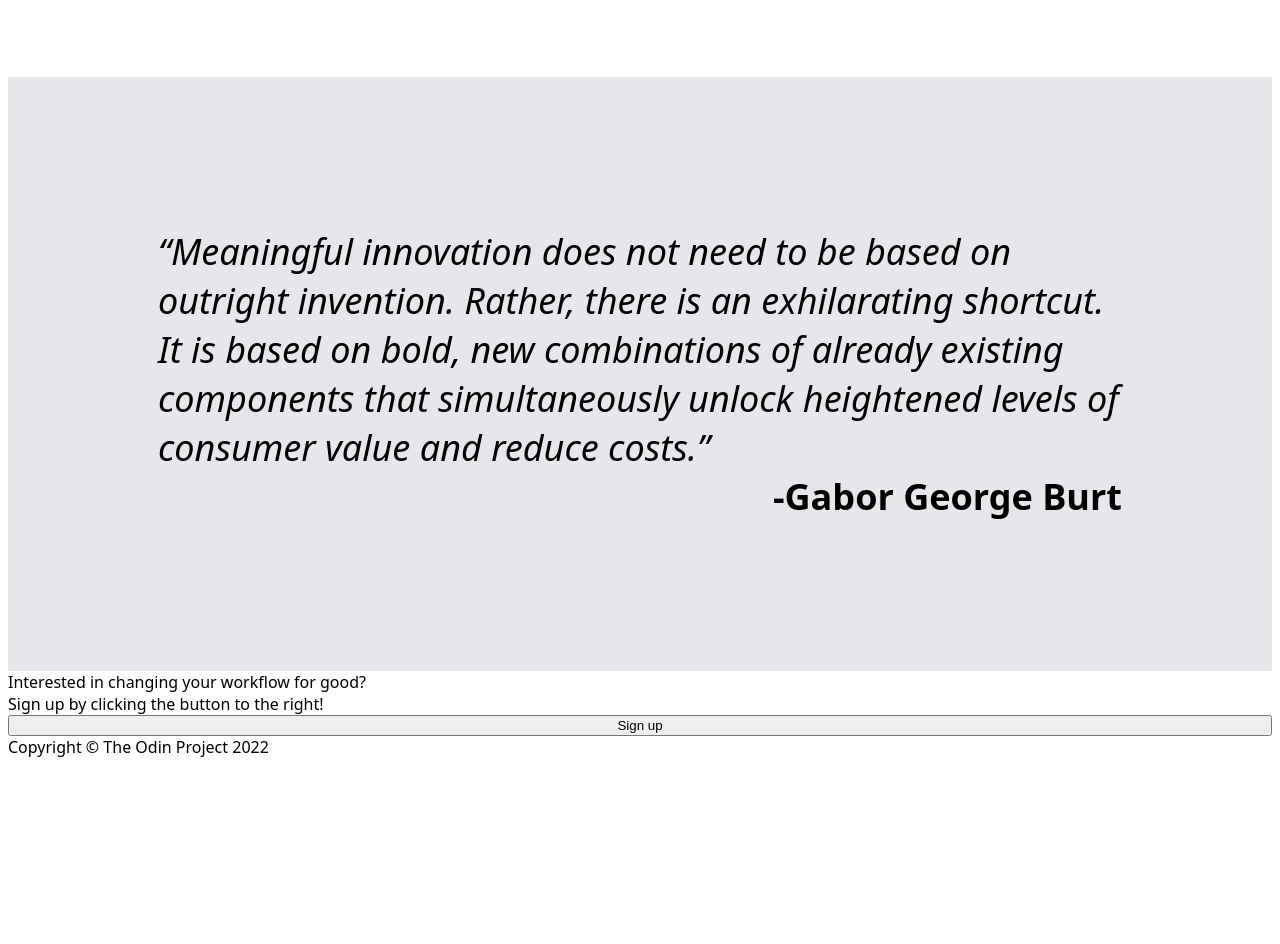
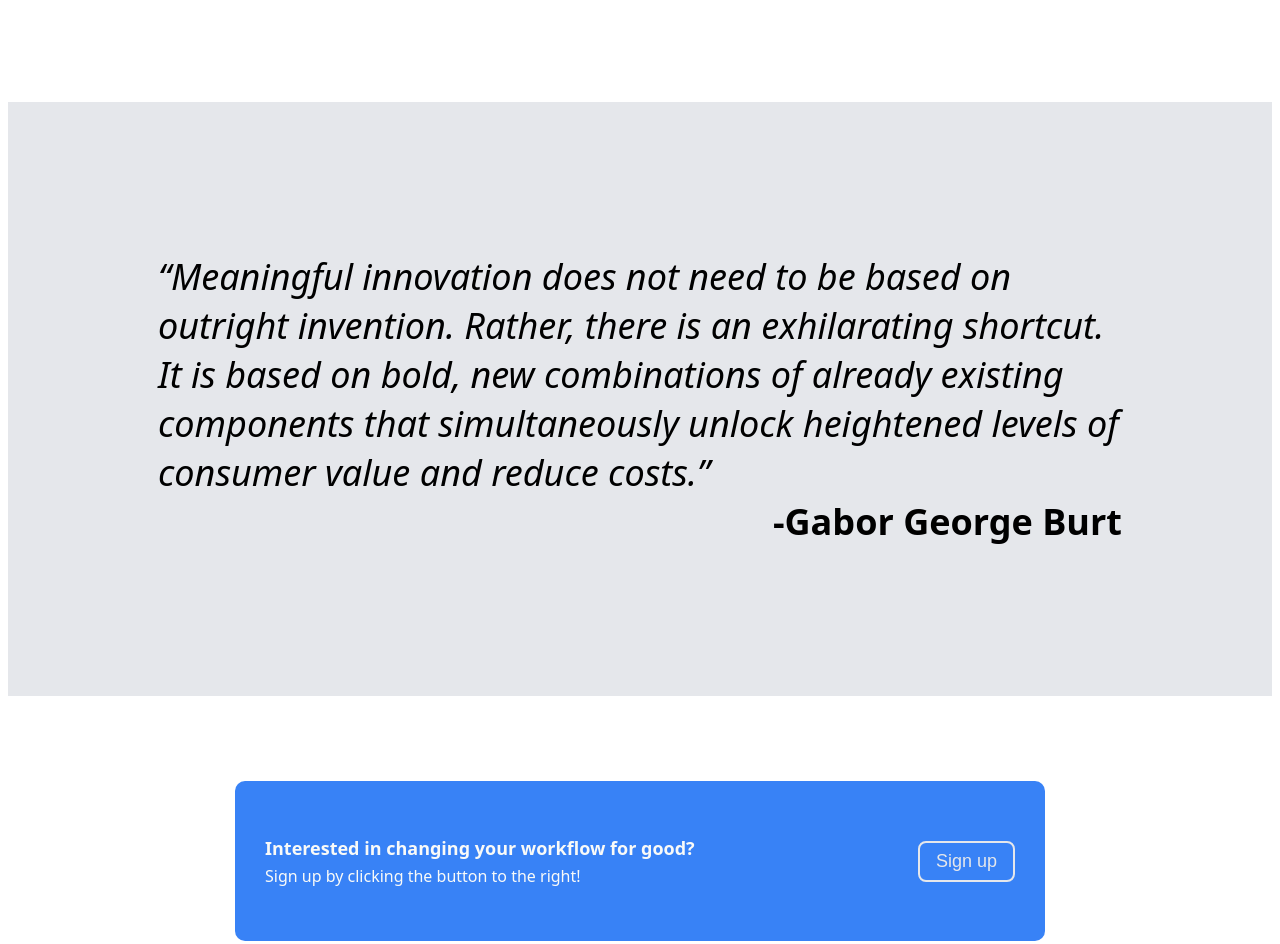
Before and after one commit to sberg02/Landing-Page, a plain HTML site: page index.html in a window 1280 px wide. Shown: the part 866-1810 px from the top of the page. Before the commit the page ends 1632 px from the top, so only its background shows below. Drawn offline with Linux system fonts and the light colour scheme.

Commit message:
Styled signup container and footer. Completed homepage.

```diff
--- a/index.html
+++ b/index.html
@@ -22,7 +22,7 @@
                          <div class="greeting-left">
                             <div class="greeting" style="color:#F9FAF8;font-size:48px;">Synergistic software for the future.</div>
                             <div class="greeting" style="color:#E5E7EB;">Random Software is the industry leader in synergistic blockchain development solutions. Take a look at how Random Software can transform your business.</div>
-                            <button class="learn-button">Learn More</button>
+                            <button class="learn-button" href="#">Learn More</button>
                          </div>
                          <!-- Stock Image -->
                             <div>
@@ -36,7 +36,7 @@
                         <li><img id="info-image" src="images/workers.jpg" alt="workers">Increases productivity on average by 1000%.</li>
                         <li><img id="info-image" src="images/blockchain.jpg" alt="blockchain">Be the first to find out what Blockchain means.</li>
                         <li><img id="info-image" src="images/security.jpg" alt="security">Cloud protected by cutting edge 128 bit encryption.</li>
-                        <li><img id="info-image" src="images/windmill.jpg" alt="windmill">100% carbon neutral software developed with the environment in mind.</li>
+                        <li><img id="info-image" src="images/windmill.jpg" alt="windmill">100% carbon neutral software, developed with the environment in mind.</li>
                     </ul>
                 </div>
                 <!-- Inspiring quote -->
@@ -44,9 +44,9 @@
                     <em>“Meaningful innovation does not need to be based on outright invention. Rather, there is an exhilarating shortcut. It is based on bold, new combinations of already existing components that simultaneously unlock heightened levels of consumer value and reduce costs.”</em><strong>-Gabor George Burt</strong>
                 </div>
                 <!-- Sign up modal -->
-                <div>Interested in changing your workflow for good?</div>
-                    <div>Sign up by clicking the button to the right!</div>
-                    <button>Sign up</button>
+                <div class="signup-container">
+                    <div class="signup-text"><span style="font-size:18px; font-weight:700">Interested in changing your workflow for good?</span> <span>Sign up by clicking the button to the right!</span></div>
+                    <button class="signup-button" href="#">Sign up</button>
                 </div>
                 <!--Footer with copyright info-->
                 <div class="footer">Copyright &#169 The Odin Project 2022</div>
--- a/styles.css
+++ b/styles.css
@@ -104,4 +104,47 @@ a {
     font-size: 36px;
     font-weight: 300;
     padding: 150px;
+    margin-top: 25px;
+    margin-bottom: 25px;
 }
+
+.signup-container {
+    display: flex;
+    width: 750px;
+    height: 100px;
+    justify-content:center;
+    align-items: center;
+    background-color: #3882f6;
+    color: #F9FAF8;
+    font-size: 16px;
+    padding: 30px;
+    border-radius: 10px;
+    margin: auto;
+    margin-top: 60px;
+    margin-bottom: 60px;
+}
+
+.signup-text {
+    display: flex;
+    flex-wrap: wrap;
+    gap: 5px;
+}
+
+.signup-button {
+    font-size: 18px;
+    background-color: #3882f6;
+    color: #E5E7EB;
+    padding: 8px 16px;
+    border-radius: 8px;
+    border: solid 2px #E5E7EB;
+    white-space: nowrap;
+}
+
+.footer {
+    display: flex;
+    justify-content: center;
+    align-items: center;
+    background-color: #1f2937;
+    color: #E5E7EB;
+    padding: 40px;
+}
```
